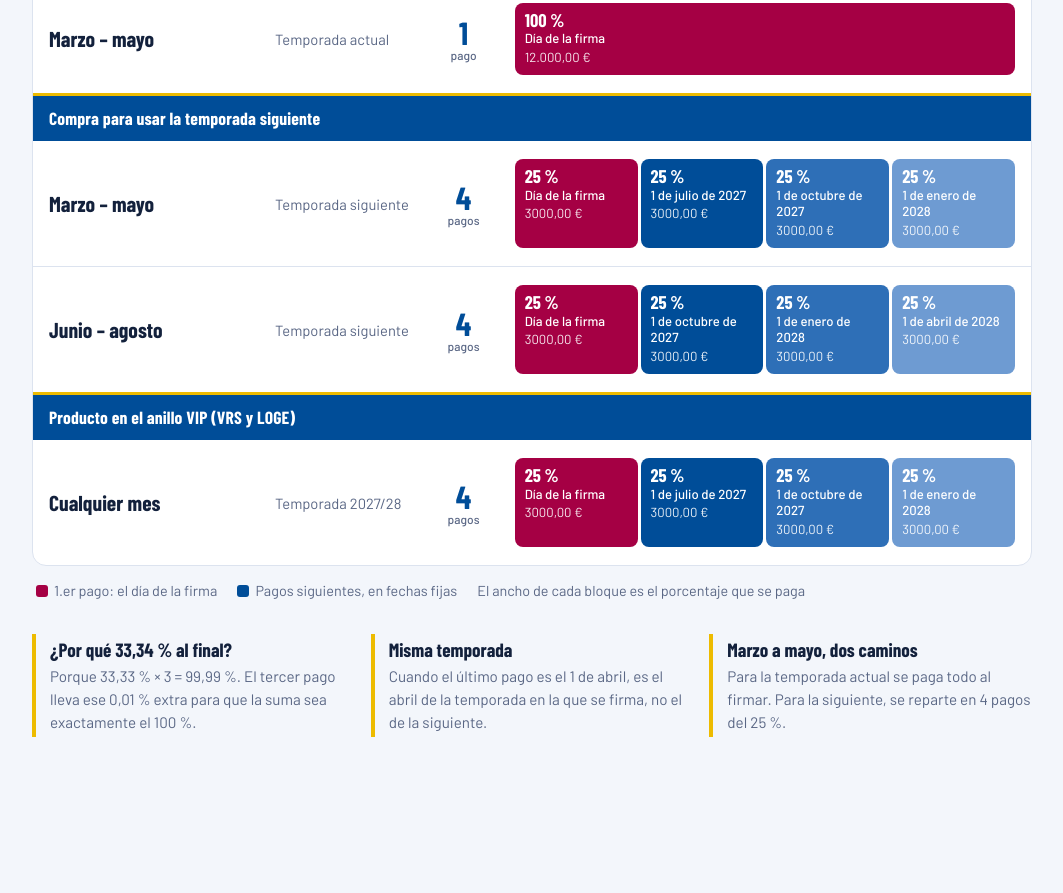
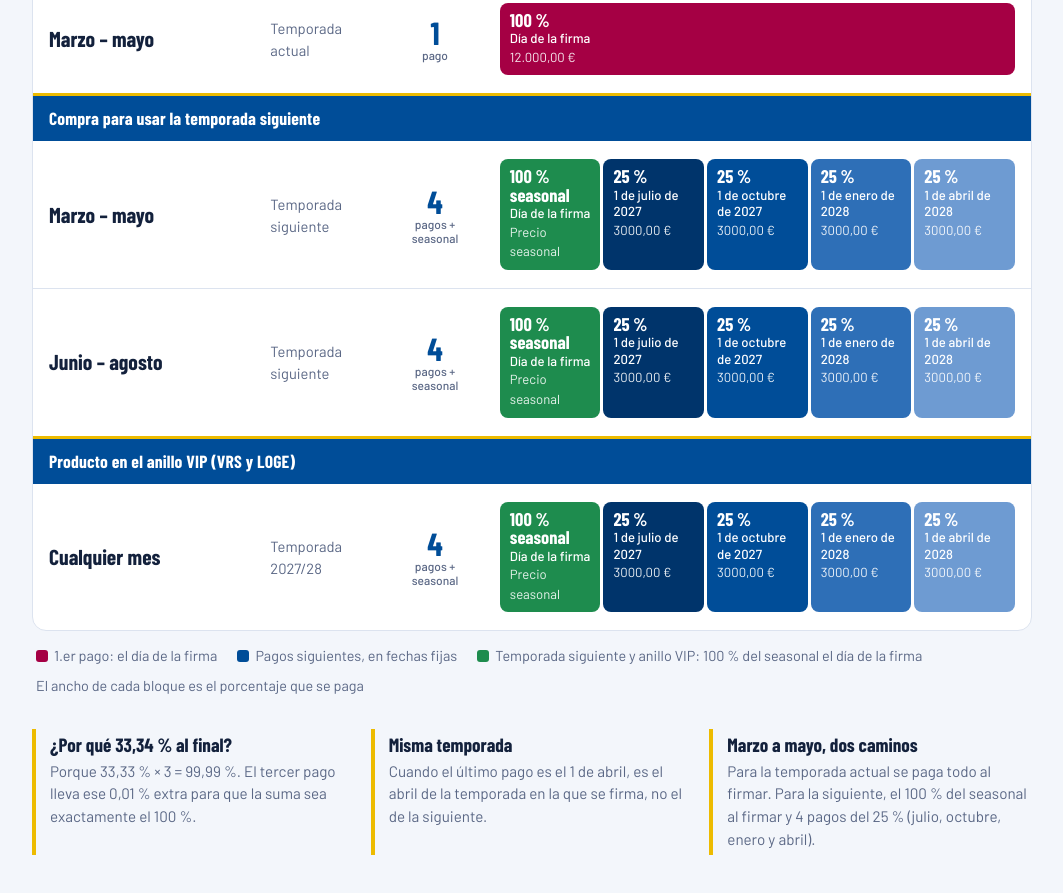
Before and after one commit to rojasval7-ops/Pagos-Legacy-Seats, a plain HTML site: page index.html in a window 1280 px wide. Shown: the part 671-1564 px from the top of the page, without its empty margins (108-1171 px from the left). Before the commit the page ends 1464 px from the top, so only its background shows below. Drawn offline with nearby package versions, Linux system fonts and the light colour scheme.

Commit message:
Add files via upload

```diff
--- a/index.html
+++ b/index.html
@@ -112,6 +112,8 @@
   .seg.p2 { background: var(--blue); }
   .seg.p3 { background: var(--blue-2); }
   .seg.p4 { background: var(--blue-3); }
+  .seg.p5 { background: #00346B; }
+  .seg.green { background: #1E8C4E; }
 
   .legend { display: flex; flex-wrap: wrap; gap: 8px 20px; margin: 14px 4px 32px; font-size: .9rem; color: var(--muted); }
   .legend i { display: inline-block; width: 12px; height: 12px; border-radius: 3px; margin-right: 6px; vertical-align: -1px; }
@@ -153,7 +155,7 @@
     </div>
     <div id="anillo-msg" hidden>
       <span class="lbl">Anillo VIP (VRS y LOGE)</span>
-      <span style="color:var(--muted);font-size:.9rem">Se firme cuando se firme: 4 pagos del 25 %, ver última fila</span>
+      <span style="color:var(--muted);font-size:.9rem">Se firme cuando se firme: 100 % del seasonal al firmar y 4 pagos del 25 %, ver última fila</span>
     </div>
     <div id="month-box">
       <span class="lbl" id="m-lbl">¿En qué mes se firma?</span>
@@ -190,6 +192,7 @@
   <div class="legend">
     <span><i style="background:var(--grana)"></i>1.er pago: el día de la firma</span>
     <span><i style="background:var(--blue)"></i>Pagos siguientes, en fechas fijas</span>
+    <span><i style="background:#1E8C4E"></i>Temporada siguiente y anillo VIP: 100 % del seasonal el día de la firma</span>
     <span>El ancho de cada bloque es el porcentaje que se paga</span>
   </div>
 
@@ -204,7 +207,7 @@
     </div>
     <div class="note">
       <h2>Marzo a mayo, dos caminos</h2>
-      <p>Para la temporada actual se paga todo al firmar. Para la siguiente, se reparte en 4 pagos del 25 %.</p>
+      <p>Para la temporada actual se paga todo al firmar. Para la siguiente, el 100 % del seasonal al firmar y 4 pagos del 25 % (julio, octubre, enero y abril).</p>
     </div>
   </section>
 </div>
@@ -218,12 +221,13 @@
     { id: "c", when: "Marzo – mayo", months: [3,4,5], season: "Temporada actual", s: "actual",
       pays: [[100, "Día de la firma"]] },
     { id: "d", sep: "Compra para usar la temporada siguiente", when: "Marzo – mayo", months: [3,4,5], season: "Temporada siguiente", s: "siguiente",
-      pays: [[25, "Día de la firma"], [25, "1 de julio de 2027"], [25, "1 de octubre de 2027"], [25, "1 de enero de 2028"]] },
+      seasonal: true, pays: [[100, "Día de la firma", "green", "100 % seasonal"], [25, "1 de julio de 2027", "p5"], [25, "1 de octubre de 2027", "p2"], [25, "1 de enero de 2028", "p3"], [25, "1 de abril de 2028", "p4"]] },
     { id: "e", when: "Junio – agosto", months: [6,7,8], season: "Temporada siguiente",
-      pays: [[25, "Día de la firma"], [25, "1 de octubre de 2027"], [25, "1 de enero de 2028"], [25, "1 de abril de 2028"]] },
+      seasonal: true, pays: [[100, "Día de la firma", "green", "100 % seasonal"], [25, "1 de julio de 2027", "p5"], [25, "1 de octubre de 2027", "p2"], [25, "1 de enero de 2028", "p3"], [25, "1 de abril de 2028", "p4"]] },
     { id: "f", when: "Cualquier mes", months: [], season: "Temporada 2027/28", vip: true,
       sep: "Producto en el anillo VIP (VRS y LOGE)",
-      pays: [[25, "Día de la firma"], [25, "1 de julio de 2027"], [25, "1 de octubre de 2027"], [25, "1 de enero de 2028"]] }
+      seasonal: true,
+      pays: [[100, "Día de la firma", "green", "100 % seasonal"], [25, "1 de julio de 2027", "p5"], [25, "1 de octubre de 2027", "p2"], [25, "1 de enero de 2028", "p3"], [25, "1 de abril de 2028", "p4"]] }
   ];
   const MONTHS = [[9,"Sep"],[10,"Oct"],[11,"Nov"],[12,"Dic"],[1,"Ene"],[2,"Feb"],[3,"Mar"],[4,"Abr"],[5,"May"],[6,"Jun"],[7,"Jul"],[8,"Ago"]];
   const eur = new Intl.NumberFormat("es-ES", { style: "currency", currency: "EUR" });
@@ -263,17 +267,23 @@
         const hit = !r.vip && r.months.includes(month) && (!r.s || r.s === season);
         tr.className = hit ? "on" : "off";
       }
-      const am = total ? amounts(total, r.pays) : null;
-      const segs = r.pays.map(([p, d], i) =>
-        `<div class="seg p${i + 1}" style="flex:${p} 1 0">
-           <span class="pct">${pctFmt(p)}</span>
+      const contract = r.seasonal ? r.pays.slice(1) : r.pays;
+      const am = total ? amounts(total, contract) : null;
+      const off = r.seasonal ? 1 : 0;
+      const segs = r.pays.map(([p, d, cls, label], i) => {
+        const isSeasonal = r.seasonal && i === 0;
+        const amt = isSeasonal ? (am ? "Precio seasonal" : "") : (am ? eur.format(am[i - off]) : "");
+        return `<div class="seg ${cls || "p" + (i + 1)}" style="flex:${isSeasonal ? 25 : p} 1 0">
+           <span class="pct">${label || pctFmt(p)}</span>
            <span class="date">${d}</span>
-           ${am ? `<span class="amt">${eur.format(am[i])}</span>` : ""}
-         </div>`).join("");
+           ${amt ? `<span class="amt">${amt}</span>` : ""}
+         </div>`;
+      }).join("");
+      const n = contract.length;
       tr.innerHTML = `
         <td><div class="when">${r.when}</div></td>
         <td class="season">${r.season}</td>
-        <td><div class="count">${r.pays.length}<small>${r.pays.length === 1 ? "pago" : "pagos"}</small></div></td>
+        <td><div class="count">${n}<small>${n === 1 ? "pago" : "pagos"}${r.seasonal ? " + seasonal" : ""}</small></div></td>
         <td><div class="split">${segs}</div></td>`;
       tbody.appendChild(tr);
     });
```
